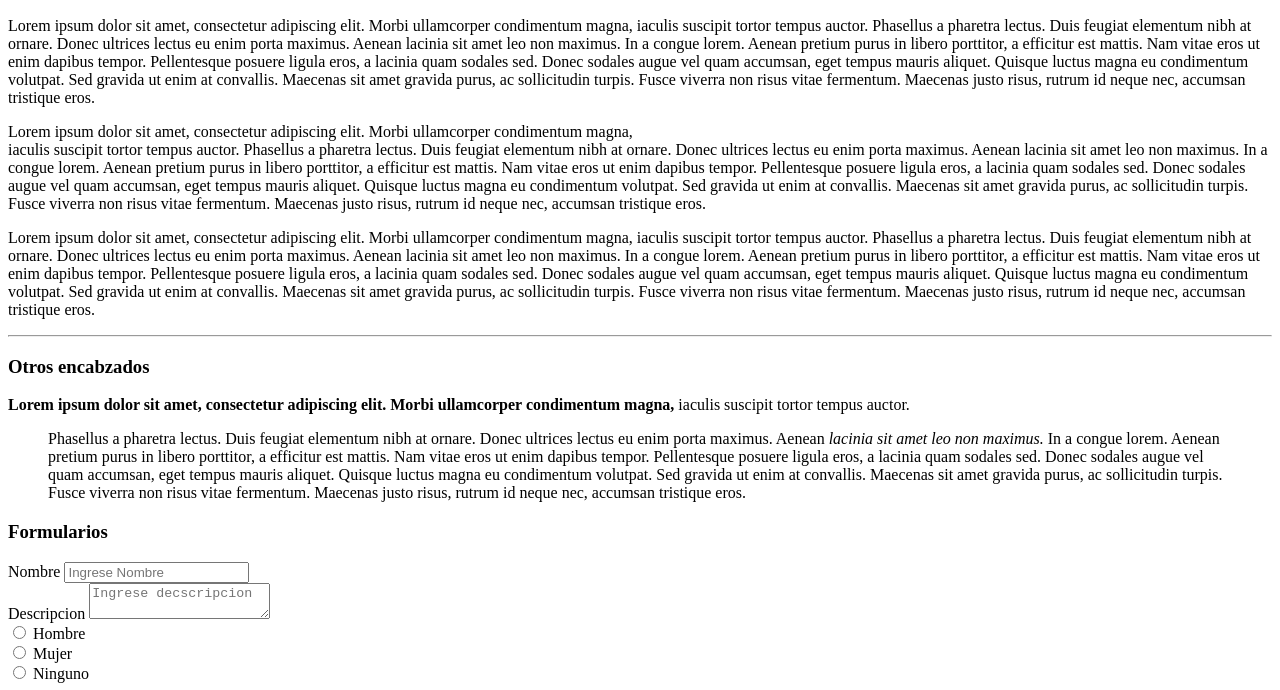
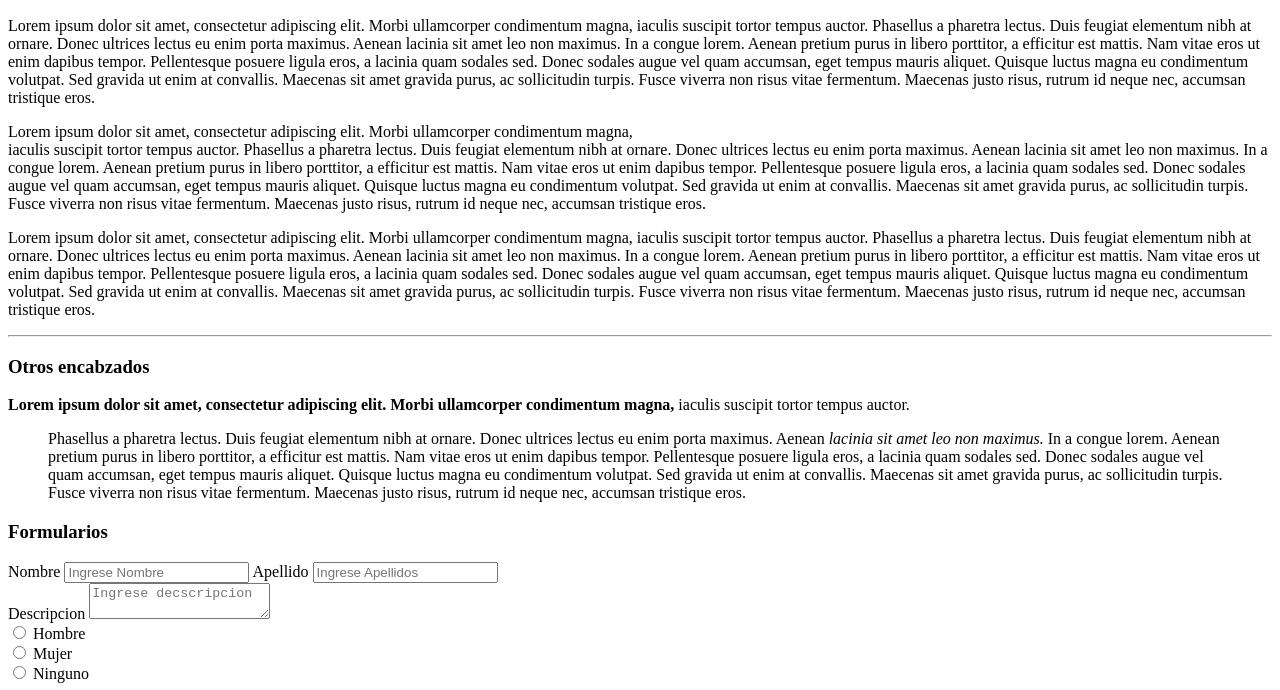
Before and after one commit to hgartemis/MaquetacionWeb, a plain HTML site: page index.html in a window 1280 px wide. Shown: the part 110-800 px from the top of the page. Drawn offline with Linux system fonts and the light colour scheme.

Commit message:
Update index.html

```diff
--- a/index.html
+++ b/index.html
@@ -33,6 +33,9 @@
 	<form>
 		<label for="nombre">Nombre</label>
 		<input type="text" name="nombre" placeholder="Ingrese Nombre" />
+
+		<label for="apellidos">Apellido</label>
+		<input type="text" name="apellidos" placeholder="Ingrese Apellidos" />
 
 		<br />
 		<label for="descriopcion">Descripcion</label>
```
